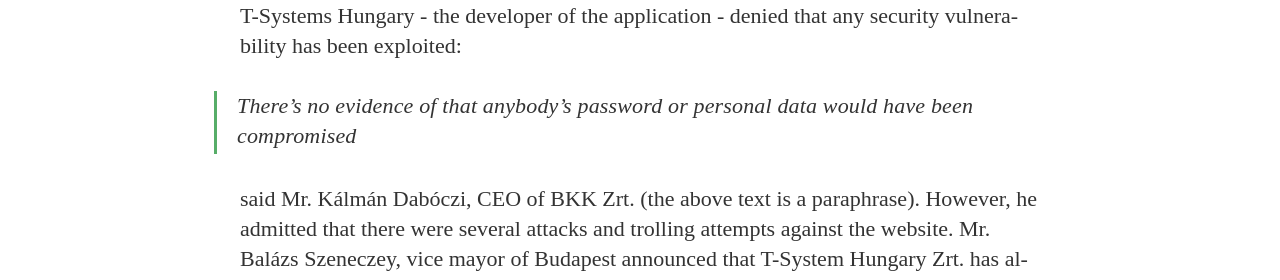
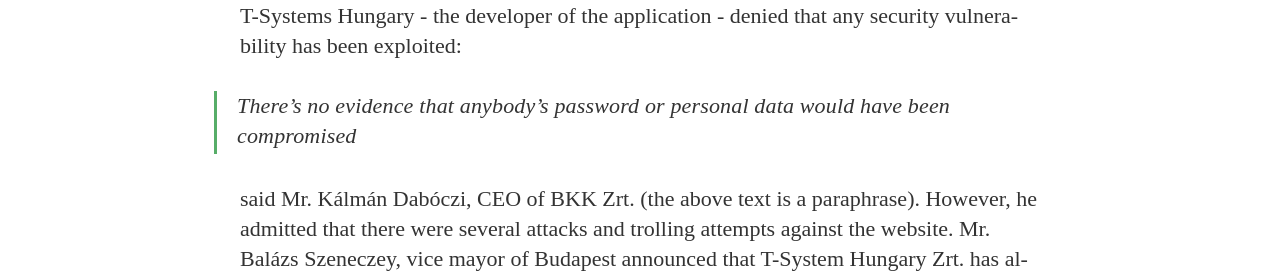
Before and after one commit to kocsismate/kocsismate.github.io, a Jekyll site: the page built from _posts/2017-07-23-18-year-old-ethical-hacker-got-arrested-in-hungary.md, in a window 1280 px wide and 900 px high, scrolled down 3959 px. Shown: the part 167-447 px from the top of the window. Built offline with Jekyll 4.4.1, drawn with Linux system fonts in a browser that asks for light colours; nearby versions of some CDN libraries; some web fonts are replaced; comment, search, counter and statistics services are not loaded.

Commit message:
Fix grammar

```diff
--- a/_posts/2017-07-23-18-year-old-ethical-hacker-got-arrested-in-hungary.md
+++ b/_posts/2017-07-23-18-year-old-ethical-hacker-got-arrested-in-hungary.md
@@ -57,7 +57,7 @@
 
 T-Systems Hungary - the developer of the application - denied that any security vulnerability has been exploited:
 
-> There's no evidence of that anybody's password or personal data would have been compromised
+> There's no evidence that anybody's password or personal data would have been compromised
 
 said Mr. Kálmán Dabóczi, CEO of BKK Zrt. (the above text is a paraphrase). However, he admitted that there were several
 attacks and trolling attempts against the website. Mr. Balázs Szeneczey, vice mayor of Budapest announced that
```
